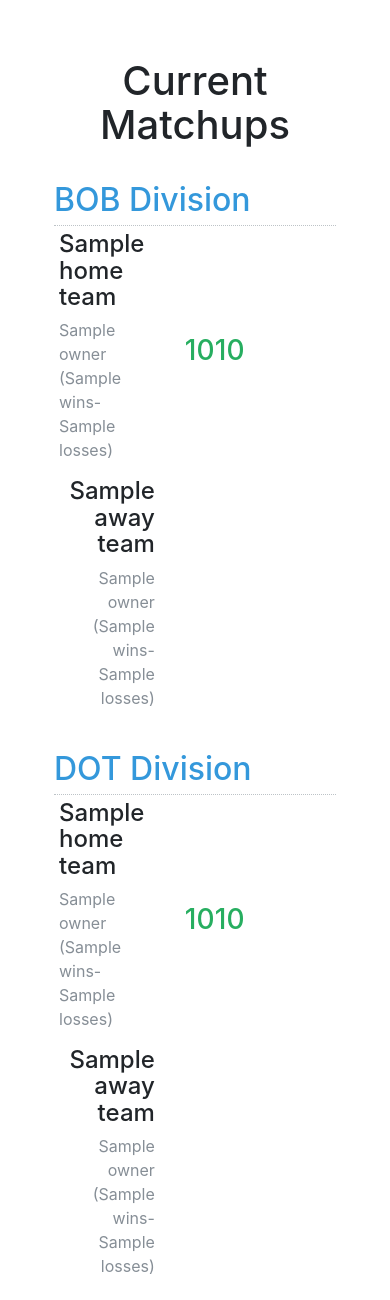
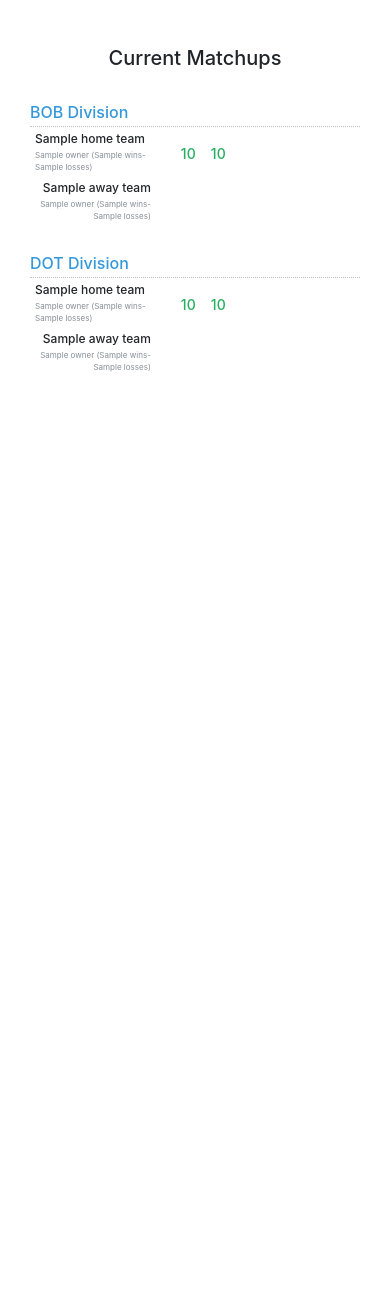
Before and after one commit to zwernberg/schumacherFootball, a Flask app: template templates/matchups.html in a window 390 px wide. Shown: the top 1300 px of the page. After the commit the page ends 372 px from the top, so only its background shows below. Run offline with Flask 2, Linux system fonts and the light colour scheme; the template is opened without the code that fills it: most values are stand-ins (such as "Sample title", 1, 10 or a date in 2020); some libraries are stand-ins or nearby versions.

Commit message:
fixed design for mobile

```diff
--- a/requirements.txt
+++ b/requirements.txt
@@ -11,6 +11,6 @@ Jinja2==2.9.6
 jsonpickle==0.9.5
 MarkupSafe==1.0
 requests==2.18.4
-six==1.11.0
+six==1.4.1
 urllib3==1.22
 Werkzeug==0.12.2
--- a/templates/base.html
+++ b/templates/base.html
@@ -7,8 +7,8 @@
     <link rel="stylesheet" href="https://maxcdn.bootstrapcdn.com/bootstrap/4.0.0-beta/css/bootstrap.min.css" integrity="sha384-/Y6pD6FV/Vv2HJnA6t+vslU6fwYXjCFtcEpHbNJ0lyAFsXTsjBbfaDjzALeQsN6M" crossorigin="anonymous">
 
     <style type="text/css">
-      .container-fluid {
-        max-width: 80%;
+      .main-wrapper {
+        max-width: 600px;
       }
       h1 {
         text-align: center;
@@ -34,6 +34,11 @@
       .away-column {
         text-align: right;
       }
+      @media (max-width: 575px) {
+        html {
+          font-size: 8px;
+        }
+      }
       /* {
         border: 1px dotted green;
       }*/
@@ -41,7 +46,7 @@
   </head>
 
   <body>
-    <div class="container-fluid">
+    <div class="container main-wrapper">
       <br>
       {% block content %}{% endblock %}
       <br>
--- a/templates/matchups.html
+++ b/templates/matchups.html
@@ -2,7 +2,7 @@
 {% block content %}
       <h1>Current Matchups</h1>
 
-      <div class="division">
+      <div class="container division">
         <h2>BOB Division</h2>
         {% for matchup in bob_scoreboard %}
         <div class="matchup">
@@ -26,7 +26,7 @@
         {% endfor %}
       </div>
 
-      <div class="division">
+      <div class="container division">
         <h2>DOT Division</h2>
         {% for matchup in dot_scoreboard %}
         <div class="matchup">
```
